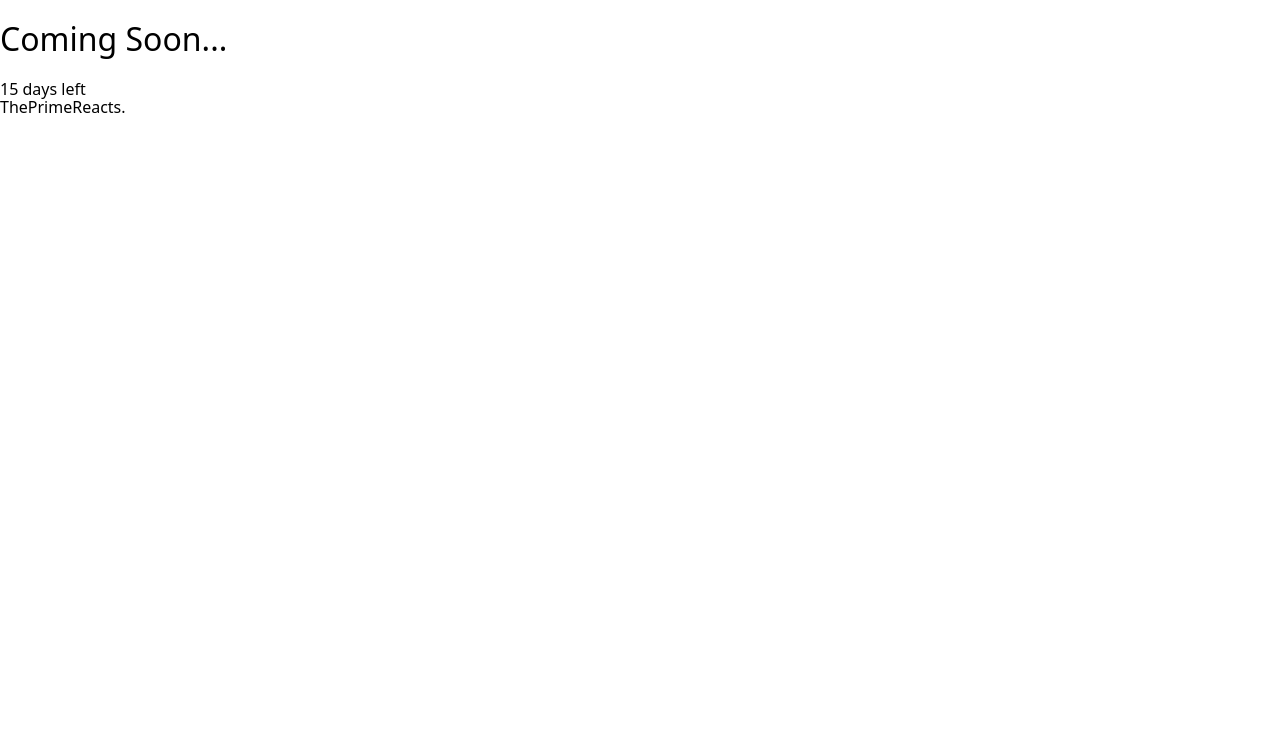
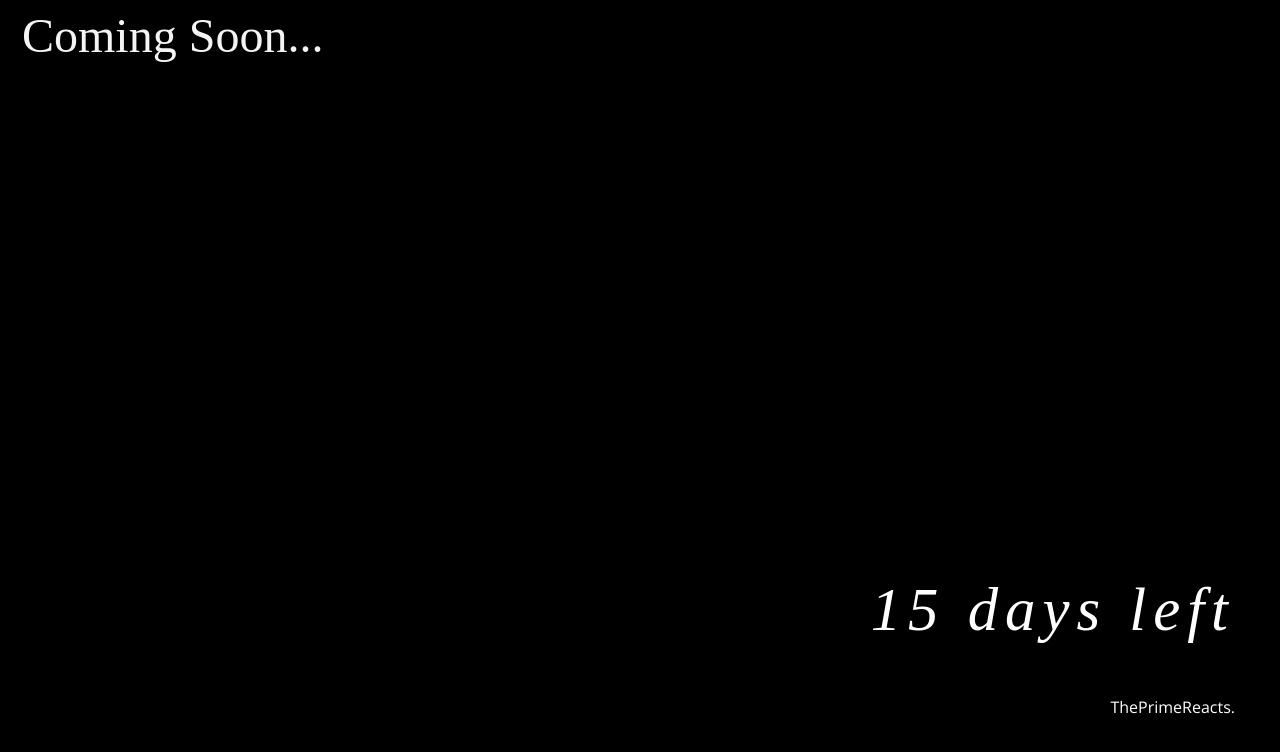
Before and after one commit to TohirDev/beauty-ui-library, a React (Vite) app: page /blog in a window 1280 px wide. Shown: the top 752 px of the page. Built offline with nearby package versions, Linux system fonts and the light colour scheme.

Commit message:
feat: index.css file changed to coming soon page style

```diff
--- a/src/index.css
+++ b/src/index.css
@@ -2,390 +2,54 @@
 @tailwind components;
 @tailwind utilities;
 
-
-/*! normalize.css v8.0.1 | MIT License | github.com/necolas/normalize.css */
-
-/* Document
-   ========================================================================== */
-
-/**
- * 1. Correct the line height in all browsers.
- * 2. Prevent adjustments of font size after orientation changes in iOS.
- */
-
-html {
-  line-height: 1.15; /* 1 */
-  -webkit-text-size-adjust: 100%; /* 2 */
+header .logo {
+  font-family: VT323;
+  position: fixed;
+  color: #fff;
+  top: 0;
+  height: 50px;
+  font-size: 3em;
 }
 
-/* Sections
-   ========================================================================== */
+body {
+  background-color: #000;
+  margin: 0;
+  position: fixed;
+  color: #ffffff;
+  margin-bottom: 15px;
+  padding-bottom: 75px;
+}
 
-/**
- * Remove the margin in all browsers.
- */
-
-body {
+a {
+  position: fixed;
+  text-decoration: none;
+  color: #f4f4f4;
+  padding-left: 22px;
   margin: 0;
 }
 
-/**
- * Render the `main` element consistently in IE.
- */
-
-main {
-  display: block;
+h2 {
+  font-family: Staatliches;
+  color: #fff;
+  font-size: 3.8em;
+  font-style: italic;
+  letter-spacing: 7px;
 }
 
-/**
- * Correct the font size and margin on `h1` elements within `section` and
- * `article` contexts in Chrome, Firefox, and Safari.
- */
-
-h1 {
-  font-size: 2em;
-  margin: 0.67em 0;
+h3 {
+  font-family: Open Sans;
+  color: #fff;
 }
 
-/* Grouping content
-   ========================================================================== */
-
-/**
- * 1. Add the correct box sizing in Firefox.
- * 2. Show the overflow in Edge and IE.
- */
-
-hr {
-  box-sizing: content-box; /* 1 */
-  height: 0; /* 1 */
-  overflow: visible; /* 2 */
+.Reminder_Sec {
+  position: fixed;
+  bottom: 25px;
+  padding: 45px;
+  text-align: right;
+  right: 0;
 }
 
-/**
- * 1. Correct the inheritance and scaling of font size in all browsers.
- * 2. Correct the odd `em` font sizing in all browsers.
- */
-
-pre {
-  font-family: monospace, monospace; /* 1 */
-  font-size: 1em; /* 2 */
+.Line2 {
+  padding-top: 30px;
+  line-height: 45px;
 }
-
-/* Text-level semantics
-   ========================================================================== */
-
-/**
- * Remove the gray background on active links in IE 10.
- */
-
-a {
-  background-color: transparent;
-}
-
-/**
- * 1. Remove the bottom border in Chrome 57-
- * 2. Add the correct text decoration in Chrome, Edge, IE, Opera, and Safari.
- */
-
-abbr[title] {
-  border-bottom: none; /* 1 */
-  text-decoration: underline; /* 2 */
-  text-decoration: underline dotted; /* 2 */
-}
-
-/**
- * Add the correct font weight in Chrome, Edge, and Safari.
- */
-
-b,
-strong {
-  font-weight: bolder;
-}
-
-/**
- * 1. Correct the inheritance and scaling of font size in all browsers.
- * 2. Correct the odd `em` font sizing in all browsers.
- */
-
-code,
-kbd,
-samp {
-  font-family: monospace, monospace; /* 1 */
-  font-size: 1em; /* 2 */
-}
-
-/**
- * Add the correct font size in all browsers.
- */
-
-small {
-  font-size: 80%;
-}
-
-/**
- * Prevent `sub` and `sup` elements from affecting the line height in
- * all browsers.
- */
-
-sub,
-sup {
-  font-size: 75%;
-  line-height: 0;
-  position: relative;
-  vertical-align: baseline;
-}
-
-sub {
-  bottom: -0.25em;
-}
-
-sup {
-  top: -0.5em;
-}
-
-/* Embedded content
-   ========================================================================== */
-
-/**
- * Remove the border on images inside links in IE 10.
- */
-
-img {
-  border-style: none;
-}
-
-/* Forms
-   ========================================================================== */
-
-/**
- * 1. Change the font styles in all browsers.
- * 2. Remove the margin in Firefox and Safari.
- */
-
-button,
-input,
-optgroup,
-select,
-textarea {
-  font-family: inherit; /* 1 */
-  font-size: 100%; /* 1 */
-  line-height: 1.15; /* 1 */
-  margin: 0; /* 2 */
-}
-
-/**
- * Show the overflow in IE.
- * 1. Show the overflow in Edge.
- */
-
-button,
-input { /* 1 */
-  overflow: visible;
-}
-
-/**
- * Remove the inheritance of text transform in Edge, Firefox, and IE.
- * 1. Remove the inheritance of text transform in Firefox.
- */
-
-button,
-select { /* 1 */
-  text-transform: none;
-}
-
-/**
- * Correct the inability to style clickable types in iOS and Safari.
- */
-
-button,
-[type="button"],
-[type="reset"],
-[type="submit"] {
-  -webkit-appearance: button;
-}
-
-/**
- * Remove the inner border and padding in Firefox.
- */
-
-button::-moz-focus-inner,
-[type="button"]::-moz-focus-inner,
-[type="reset"]::-moz-focus-inner,
-[type="submit"]::-moz-focus-inner {
-  border-style: none;
-  padding: 0;
-}
-
-/**
- * Restore the focus styles unset by the previous rule.
- */
-
-button:-moz-focusring,
-[type="button"]:-moz-focusring,
-[type="reset"]:-moz-focusring,
-[type="submit"]:-moz-focusring {
-  outline: 1px dotted ButtonText;
-}
-
-/**
- * Correct the padding in Firefox.
- */
-
-fieldset {
-  padding: 0.35em 0.75em 0.625em;
-}
-
-/**
- * 1. Correct the text wrapping in Edge and IE.
- * 2. Correct the color inheritance from `fieldset` elements in IE.
- * 3. Remove the padding so developers are not caught out when they zero out
- *    `fieldset` elements in all browsers.
- */
-
-legend {
-  box-sizing: border-box; /* 1 */
-  color: inherit; /* 2 */
-  display: table; /* 1 */
-  max-width: 100%; /* 1 */
-  padding: 0; /* 3 */
-  white-space: normal; /* 1 */
-}
-
-/**
- * Add the correct vertical alignment in Chrome, Firefox, and Opera.
- */
-
-progress {
-  vertical-align: baseline;
-}
-
-/**
- * Remove the default vertical scrollbar in IE 10+.
- */
-
-textarea {
-  overflow: auto;
-}
-
-/**
- * 1. Add the correct box sizing in IE 10.
- * 2. Remove the padding in IE 10.
- */
-
-[type="checkbox"],
-[type="radio"] {
-  box-sizing: border-box; /* 1 */
-  padding: 0; /* 2 */
-}
-
-/**
- * Correct the cursor style of increment and decrement buttons in Chrome.
- */
-
-[type="number"]::-webkit-inner-spin-button,
-[type="number"]::-webkit-outer-spin-button {
-  height: auto;
-}
-
-/**
- * 1. Correct the odd appearance in Chrome and Safari.
- * 2. Correct the outline style in Safari.
- */
-
-[type="search"] {
-  -webkit-appearance: textfield; /* 1 */
-  outline-offset: -2px; /* 2 */
-}
-
-/**
- * Remove the inner padding in Chrome and Safari on macOS.
- */
-
-[type="search"]::-webkit-search-decoration {
-  -webkit-appearance: none;
-}
-
-/**
- * 1. Correct the inability to style clickable types in iOS and Safari.
- * 2. Change font properties to `inherit` in Safari.
- */
-
-::-webkit-file-upload-button {
-  -webkit-appearance: button; /* 1 */
-  font: inherit; /* 2 */
-}
-
-/* Interactive
-   ========================================================================== */
-
-/*
- * Add the correct display in Edge, IE 10+, and Firefox.
- */
-
-details {
-  display: block;
-}
-
-/*
- * Add the correct display in all browsers.
- */
-
-summary {
-  display: list-item;
-}
-
-/* Misc
-   ========================================================================== */
-
-/**
- * Add the correct display in IE 10+.
- */
-
-template {
-  display: none;
-}
-
-/**
- * Add the correct display in IE 10.
- */
-
-[hidden] {
-  display: none;
-}
-.nav-link {
-  font-weight: bold;
-  font-size: 14px;
-  text-transform: uppercase;
-  text-decoration: none;
-  color: #031D44;
-  padding: 20px 0px;
-  margin: 0px 20px;
-  display: inline-block;
-  position: relative;
-  opacity: 0.75;
-  cursor: pointer;
-}
-
-.nav-link:hover {
-  opacity: 1;
-}
-
-.nav-link::before {
-  transition: 300ms;
-  height: 5px;
-  content: "";
-  position: absolute;
-  background-color: #031D44;
-}
-
-
-.nav-link-fade-up::before {
-  width: 100%;
-  bottom: 5px;
-  opacity: 0;
-}
-
-.nav-link-fade-up:hover::before {
-  bottom: 10px;
-  opacity: 1;
-}
```
